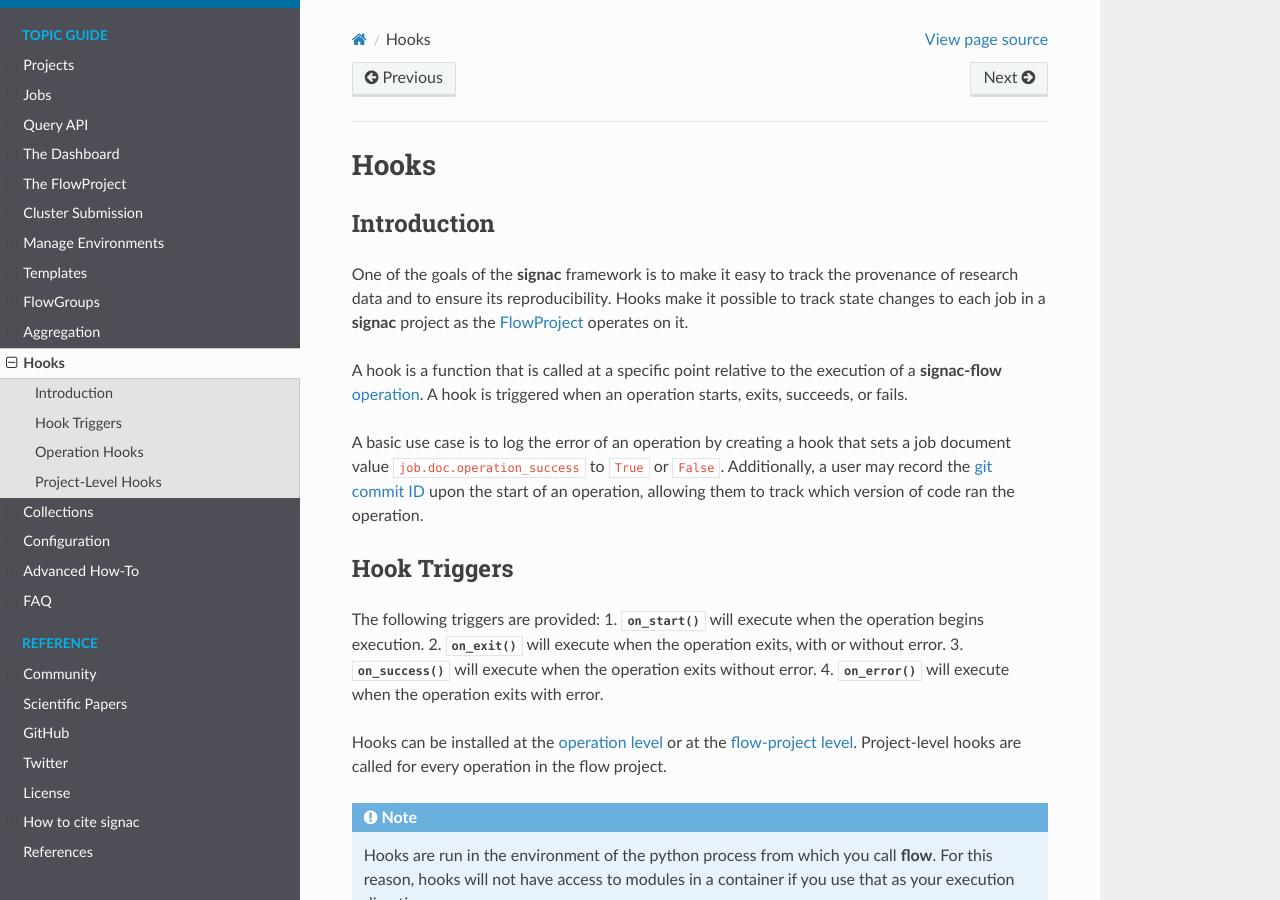
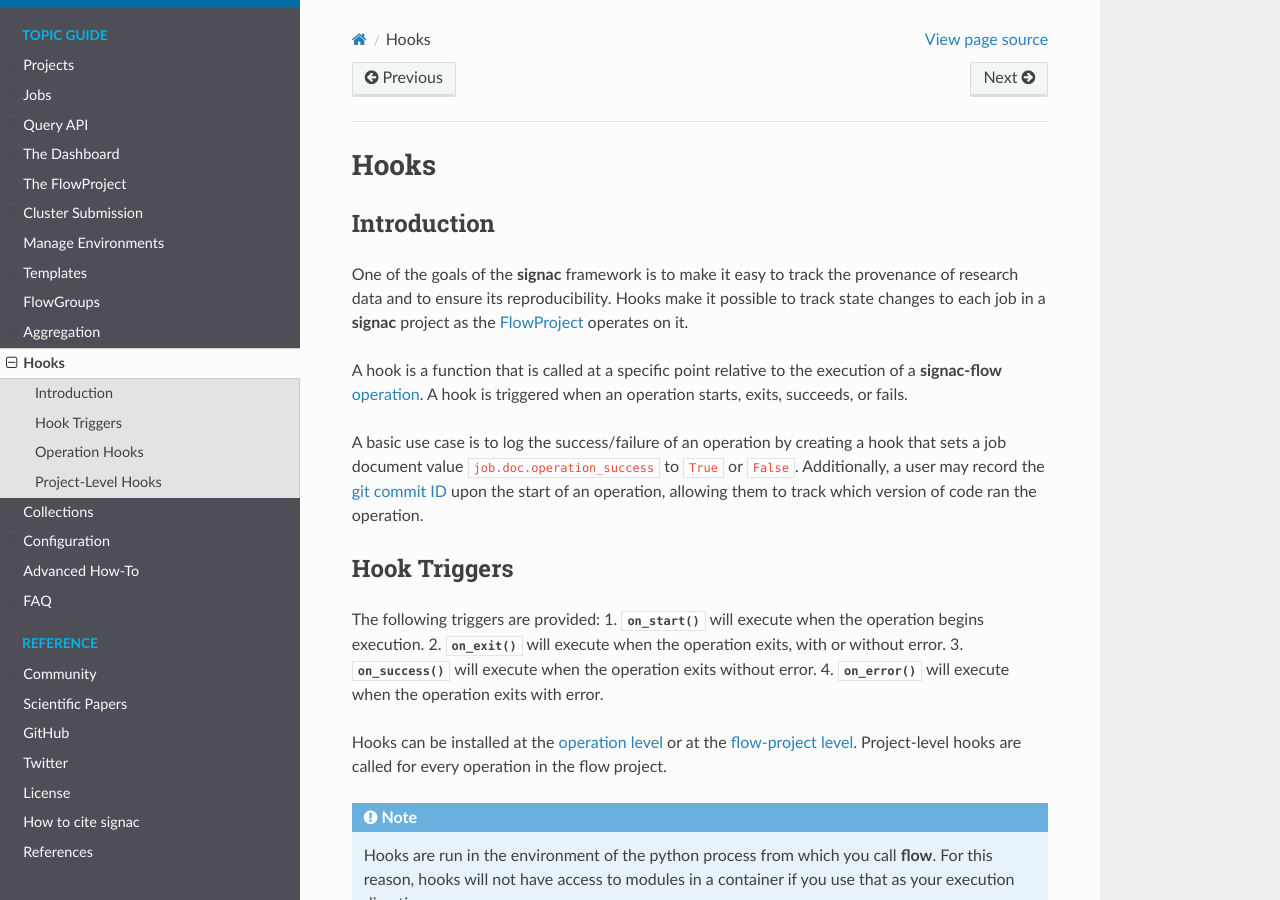
Before and after one commit to glotzerlab/signac-docs, a Sphinx documentation site: the page built from docs/source/hooks.rst, in a window 1280 px wide and 900 px high. Built offline with Sphinx 7.4.7 and the Read the Docs theme 2.0.0, drawn with Linux system fonts in a browser that asks for light colours.

Commit message:
Clarify success log example

```diff
--- a/docs/source/hooks.rst
+++ b/docs/source/hooks.rst
@@ -15,7 +15,7 @@ Hooks make it possible to track state changes to each job in a **signac** projec
 A hook is a function that is called at a specific point relative to the execution of a **signac-flow** :ref:`operation<operations>`.
 A hook is triggered when an operation starts, exits, succeeds, or fails.
 
-A basic use case is to log the error of an operation by creating a hook that sets a job document value ``job.doc.operation_success`` to ``True`` or ``False``.
+A basic use case is to log the success/failure of an operation by creating a hook that sets a job document value ``job.doc.operation_success`` to ``True`` or ``False``.
 Additionally, a user may record the `git commit ID <https://git-scm.com/book/en/v2/Git-Basics-Viewing-the-Commit-History>`_ upon the start of an operation, allowing them to track which version of code ran the operation.
 
 .. _hook_triggers:
```
